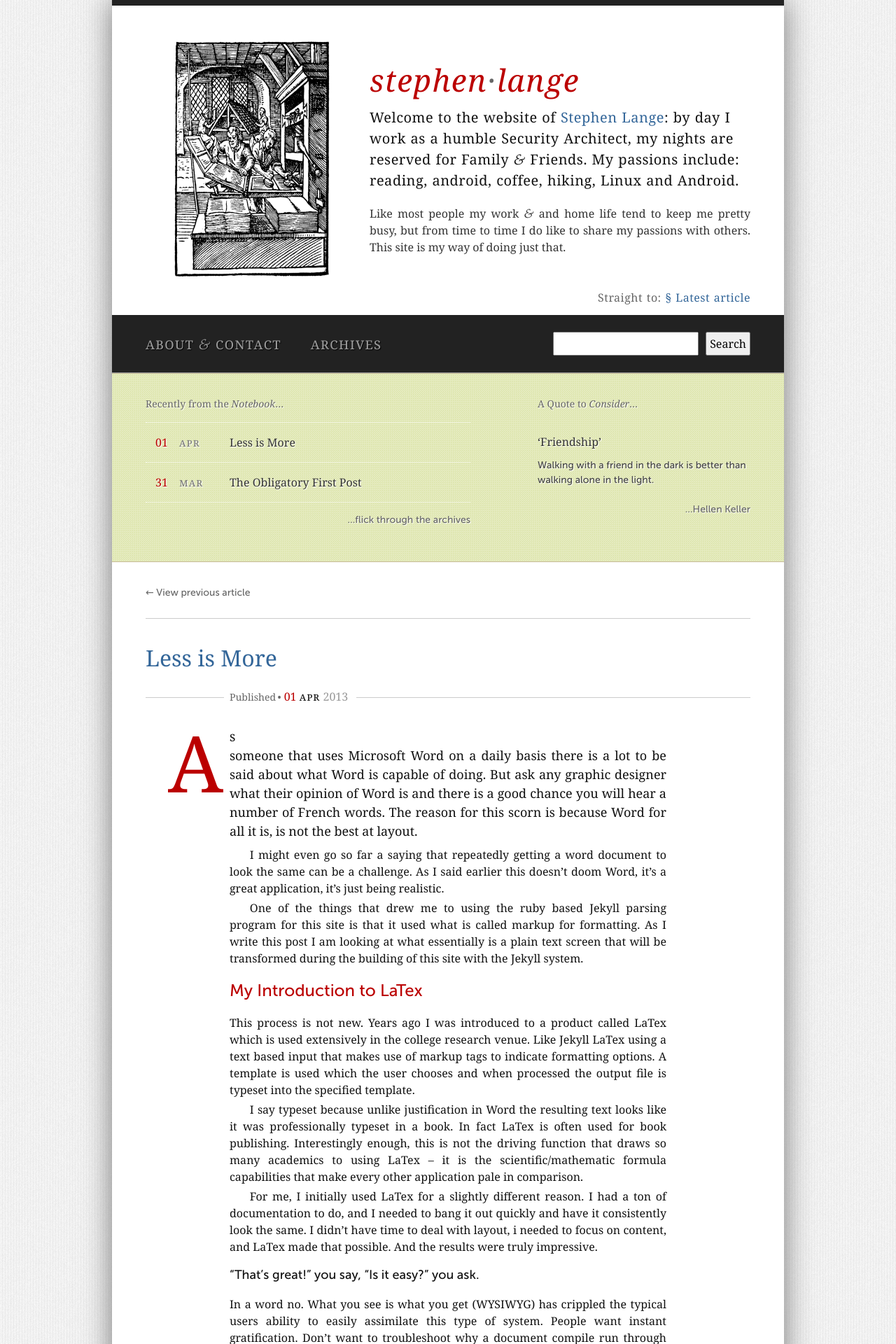
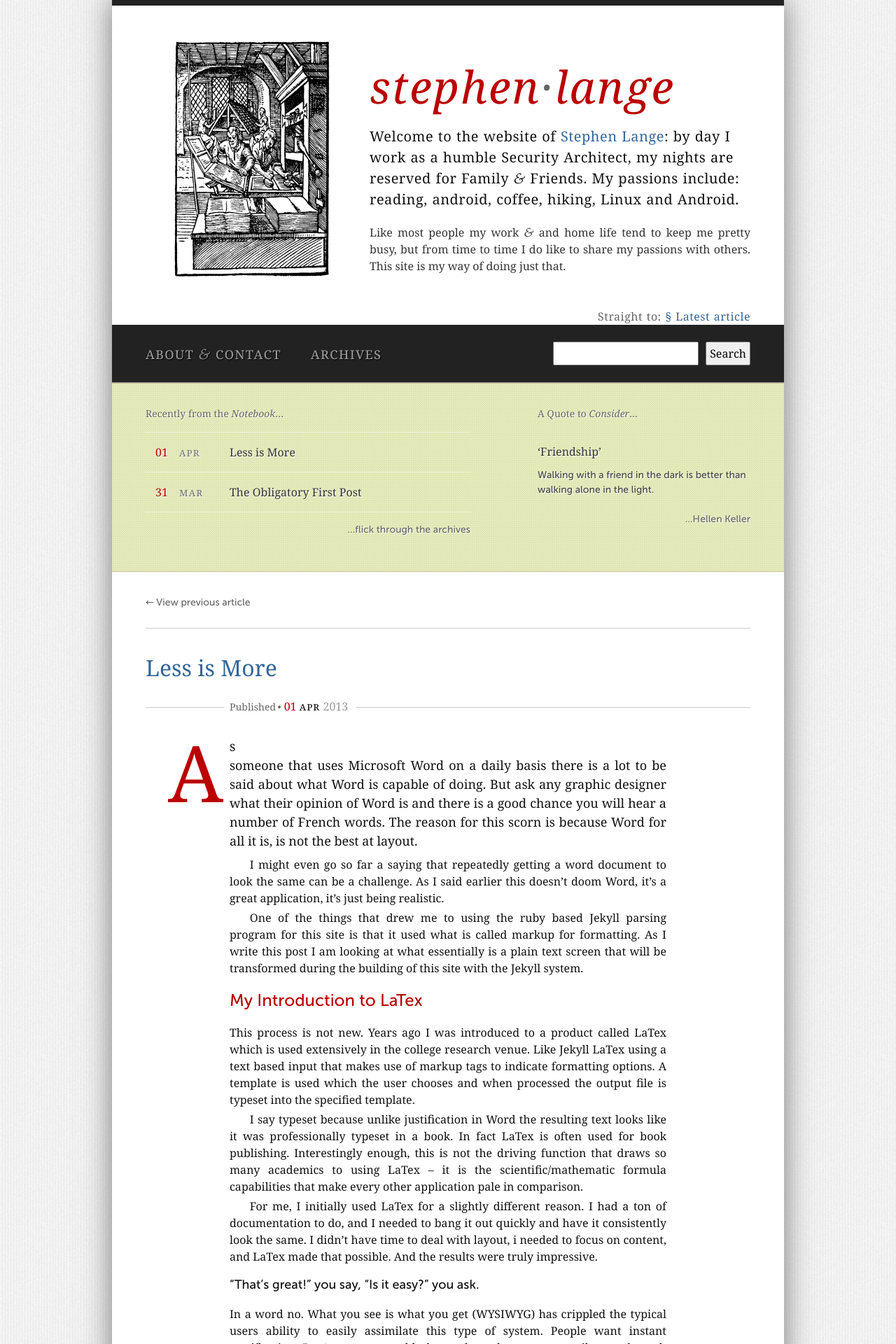
Before and after one commit to stvlange/stvlange.github.com, a Jekyll site: the page built from index.html, in a window 1280 px wide. Shown: the top 1920 px of the page at 70% size. Built offline with Jekyll 4.4.1, drawn with Linux system fonts in a browser that asks for light colours.

Commit message:
Update screen.css

```diff
--- a/css/screen.css
+++ b/css/screen.css
@@ -154,7 +154,7 @@ div#container {
 		position: relative;
 		text-align: left;
 		line-height: 1;
-		font-size: 4.4em;
+		font-size: 6.4em;
 		font-weight: normal;
 		font-style: normal;
 		text-transform: lowercase;
```
